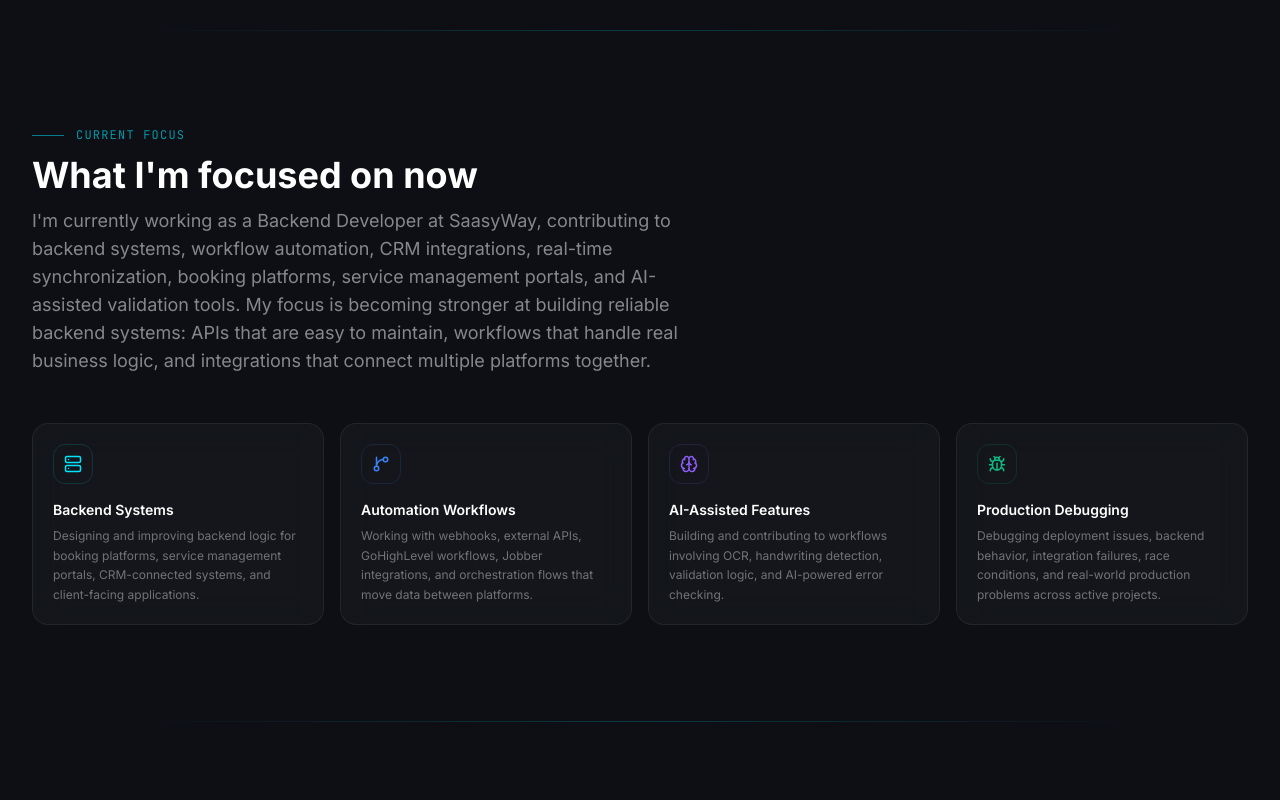
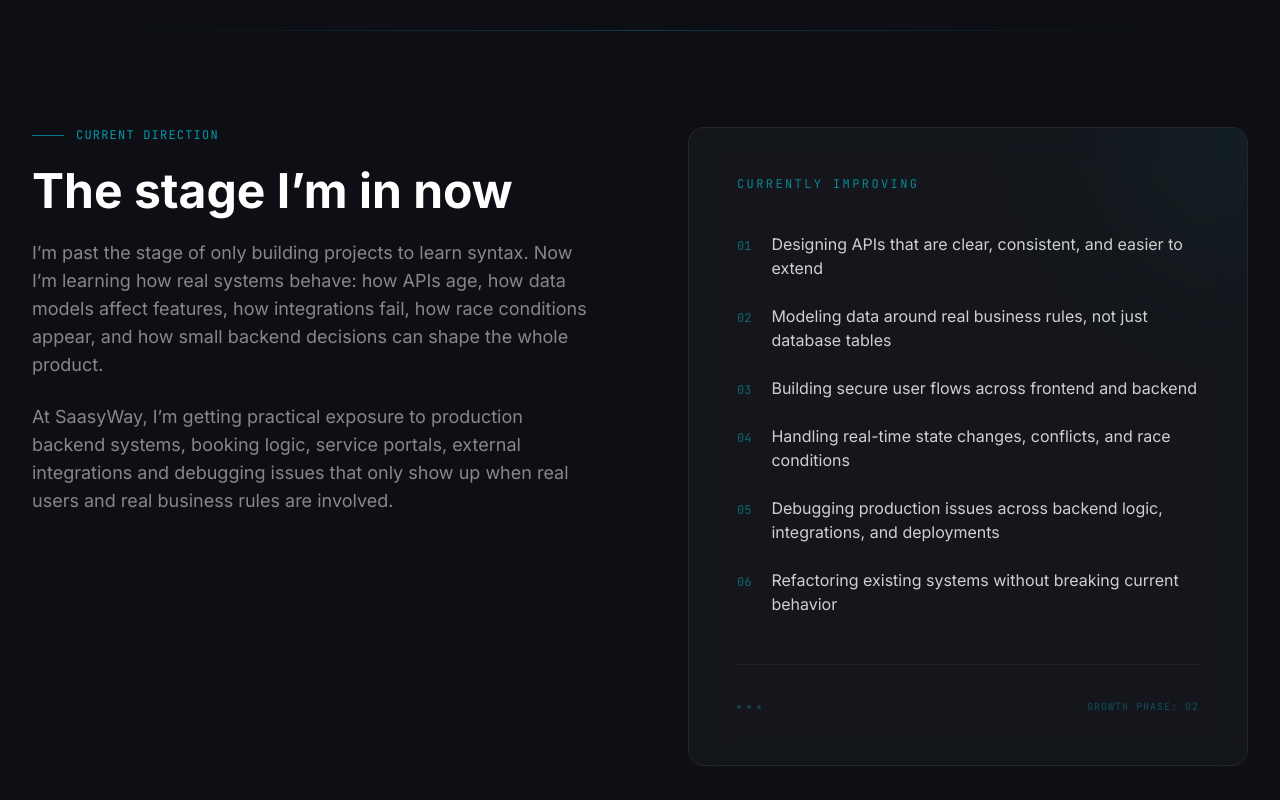
Before and after one commit to mijwad7/mijwad7.github.io, a React (Vite) app: page / in a window 1280 px wide. Shown: the part 820-1620 px from the top of the page. Built offline with nearby package versions, Linux system fonts and the light colour scheme.

Commit message:
feat: add CurrentFocus component and production systems data module

```diff
--- a/src/components/CurrentFocus.jsx
+++ b/src/components/CurrentFocus.jsx
@@ -1,96 +1,101 @@
 import { motion } from 'framer-motion';
-import { Server, GitBranch, Brain, Bug } from 'lucide-react';
-import SectionHeader from './SectionHeader';
 
-const focusCards = [
-  {
-    icon: Server,
-    title: 'Backend Systems',
-    description: 'Designing and improving backend logic for booking platforms, service management portals, CRM-connected systems, and client-facing applications.',
-    color: 'cyan',
-  },
-  {
-    icon: GitBranch,
-    title: 'Automation Workflows',
-    description: 'Working with webhooks, external APIs, GoHighLevel workflows, Jobber integrations, and orchestration flows that move data between platforms.',
-    color: 'blue',
-  },
-  {
-    icon: Brain,
-    title: 'AI-Assisted Features',
-    description: 'Building and contributing to workflows involving OCR, handwriting detection, validation logic, and AI-powered error checking.',
-    color: 'violet',
-  },
-  {
-    icon: Bug,
-    title: 'Production Debugging',
-    description: 'Debugging deployment issues, backend behavior, integration failures, race conditions, and real-world production problems across active projects.',
-    color: 'emerald',
-  },
+const improvements = [
+  'Designing APIs that are clear, consistent, and easier to extend',
+  'Modeling data around real business rules, not just database tables',
+  'Building secure user flows across frontend and backend',
+  'Handling real-time state changes, conflicts, and race conditions',
+  'Debugging production issues across backend logic, integrations, and deployments',
+  'Refactoring existing systems without breaking current behavior',
 ];
-
-const colorMap = {
-  cyan: {
-    bg: 'bg-accent-cyan/8',
-    border: 'border-accent-cyan/15',
-    icon: 'text-accent-cyan',
-    glow: 'hover:shadow-glow-cyan',
-  },
-  blue: {
-    bg: 'bg-accent-blue/8',
-    border: 'border-accent-blue/15',
-    icon: 'text-accent-blue',
-    glow: 'hover:shadow-glow-blue',
-  },
-  violet: {
-    bg: 'bg-accent-violet/8',
-    border: 'border-accent-violet/15',
-    icon: 'text-accent-violet',
-    glow: 'hover:shadow-glow-violet',
-  },
-  emerald: {
-    bg: 'bg-accent-emerald/8',
-    border: 'border-accent-emerald/15',
-    icon: 'text-accent-emerald',
-    glow: '',
-  },
-};
 
 export default function CurrentFocus() {
   return (
     <section id="current-focus" className="py-24 px-4 sm:px-6 lg:px-8">
       <div className="max-w-7xl mx-auto">
-        <SectionHeader
-          label="Current Focus"
-          title="What I'm focused on now"
-          subtitle="I'm currently working as a Backend Developer at SaasyWay, contributing to backend systems, workflow automation, CRM integrations, real-time synchronization, booking platforms, service management portals, and AI-assisted validation tools. My focus is becoming stronger at building reliable backend systems: APIs that are easy to maintain, workflows that handle real business logic, and integrations that connect multiple platforms together."
-        />
+        <div className="grid grid-cols-1 lg:grid-cols-2 gap-12 lg:gap-24 items-start">
 
-        <div className="grid grid-cols-1 sm:grid-cols-2 lg:grid-cols-4 gap-4">
-          {focusCards.map((card, i) => {
-            const c = colorMap[card.color];
-            const Icon = card.icon;
-            return (
-              <motion.div
-                key={i}
-                initial={{ opacity: 0, y: 20 }}
-                whileInView={{ opacity: 1, y: 0 }}
-                viewport={{ once: true, margin: '-60px' }}
-                transition={{ duration: 0.4, delay: i * 0.1 }}
-                className={`glass-card-hover p-5 flex flex-col gap-4 ${c.glow}`}
-              >
-                <div
-                  className={`w-10 h-10 rounded-xl flex items-center justify-center ${c.bg} border ${c.border}`}
+          {/* Left Side: Content */}
+          <motion.div
+            initial={{ opacity: 0, x: -20 }}
+            whileInView={{ opacity: 1, x: 0 }}
+            viewport={{ once: true, margin: '-100px' }}
+            transition={{ duration: 0.6 }}
+            className="flex flex-col gap-6"
+          >
+            <div className="flex items-center gap-3">
+              <span className="h-px w-8 bg-accent-cyan/50" />
+              <span className="terminal-text text-xs uppercase tracking-widest opacity-70">
+                CURRENT DIRECTION
+              </span>
+            </div>
+
+            <h2 className="text-3xl sm:text-4xl lg:text-5xl font-bold text-white leading-tight">
+              The stage I’m in now
+            </h2>
+
+            <div className="flex flex-col gap-6 text-white/50 text-base sm:text-lg leading-relaxed max-w-xl">
+              <p>
+                I’m past the stage of only building projects to learn syntax. Now I’m learning how real
+                systems behave: how APIs age, how data models affect features, how integrations fail,
+                how race conditions appear, and how small backend decisions can shape the whole product.
+              </p>
+              <p>
+                At SaasyWay, I’m getting practical exposure to production backend systems, booking
+                logic, service portals, external integrations and debugging
+                issues that only show up when real users and real business rules are involved.
+              </p>
+            </div>
+          </motion.div>
+
+          {/* Right Side: Focus List */}
+          <motion.div
+            initial={{ opacity: 0, x: 20 }}
+            whileInView={{ opacity: 1, x: 0 }}
+            viewport={{ once: true, margin: '-100px' }}
+            transition={{ duration: 0.6, delay: 0.2 }}
+            className="glass-card p-8 lg:p-12 relative overflow-hidden"
+          >
+            {/* Background elements */}
+            <div className="absolute top-0 right-0 w-64 h-64 bg-accent-cyan/5 blur-[80px] -mr-32 -mt-32 rounded-full" />
+
+            <h3 className="terminal-text text-xs uppercase tracking-[0.2em] mb-10 opacity-60">
+              Currently improving
+            </h3>
+
+            <div className="flex flex-col gap-6">
+              {improvements.map((item, i) => (
+                <motion.div
+                  key={i}
+                  initial={{ opacity: 0, x: 10 }}
+                  whileInView={{ opacity: 1, x: 0 }}
+                  viewport={{ once: true }}
+                  transition={{ duration: 0.4, delay: 0.3 + i * 0.1 }}
+                  className="flex items-start gap-5 group cursor-default"
                 >
-                  <Icon size={18} className={c.icon} />
-                </div>
-                <div>
-                  <h3 className="font-semibold text-white text-sm mb-1.5">{card.title}</h3>
-                  <p className="text-white/40 text-xs leading-relaxed">{card.description}</p>
-                </div>
-              </motion.div>
-            );
-          })}
+                  <span className="font-mono text-xs text-accent-cyan/40 mt-1.5 transition-colors group-hover:text-accent-cyan">
+                    {(i + 1).toString().padStart(2, '0')}
+                  </span>
+                  <span className="text-white/80 group-hover:text-white transition-colors text-sm sm:text-base leading-tight">
+                    {item}
+                  </span>
+                </motion.div>
+              ))}
+            </div>
+
+            {/* Bottom decoration */}
+            <div className="mt-12 pt-8 border-t border-white/5 flex justify-between items-center">
+              <div className="flex gap-1.5">
+                {[...Array(3)].map((_, i) => (
+                  <div key={i} className="w-1 h-1 rounded-full bg-accent-cyan/20" />
+                ))}
+              </div>
+              <span className="terminal-text text-[10px] uppercase tracking-widest opacity-30">
+                Growth Phase: 02
+              </span>
+            </div>
+          </motion.div>
+
         </div>
       </div>
     </section>
--- a/src/data/productionSystems.js
+++ b/src/data/productionSystems.js
@@ -1,17 +1,50 @@
 export const productionSystems = [
   {
     id: 1,
-    name: 'AI Paper Form Validation Tool',
-    summary: 'An AI-assisted tool that helps users check physical paper forms for missing fields, handwriting issues, mismatched information, and possible filing mistakes.',
-    contribution: 'Built the interface quickly using Lovable and integrated OpenAI to analyze uploaded form images, read handwritten content, and return a clear validation report.',
-    technicalDepth: `The interesting challenge was turning a physical paper process into a digital validation workflow. The system needed to handle imperfect images, messy handwriting, missing signatures, incomplete fields, and mismatched address information in a way that was simple for users to understand.`,
-    stack: ['Lovable', 'OpenAI Integration', 'Image Validation', 'Handwriting Detection', 'OCR Processing', 'AI Error Checking', 'Form Validation Workflows'],
-    icon: 'FileCheck',
-    color: 'cyan',
-    diagramType: 'validation',
+    name: 'Jobber and GoHighLevel Integration',
+    summary: 'An API workflow that connects a pricing calculator with Jobber availability, Jobber job creation, and GoHighLevel booking confirmation automation.',
+    contribution: 'Worked on designing the integration workflow for quote approval, booking date selection, Jobber availability, client lookup or creation, job creation, and GoHighLevel confirmation automation.',
+    technicalDepth: `The workflow needed to connect multiple systems without breaking the booking experience. It had to check real Jobber availability, prevent double-booking, create or reuse client records, map approved quote data into a Jobber job, calculate labor estimates, convert labor hours into usable calendar slot durations, and trigger confirmation workflows through GoHighLevel.`,
+    stack: ['Jobber API', 'GoHighLevel Automation', 'Booking Workflow Design', 'Client Lookup', 'Job Creation', 'Calendar Availability', 'Labor Calculation', 'Double-Booking Prevention'],
+    icon: 'GitBranch',
+    color: 'blue',
+    diagramType: 'integration',
   },
   {
     id: 2,
+    name: 'Multi-Category Booking and Package System',
+    summary: 'A booking platform originally built for golf simulator and coaching sessions, later refactored to support dynamic service categories.',
+    contribution: 'Refactored the existing booking architecture from a golf-specific structure into a more dynamic category-based system. Implemented the flow where admins can add categories, configure staff availability, create packages, and allow customers to book slots.',
+    technicalDepth: `The main challenge was changing the system from fixed booking types into a scalable structure. The original platform was built around simulator and coaching functionality, but the new requirement needed dynamic categories that could support different services without rewriting the booking logic each time. This required rethinking how categories, staff availability, packages, customer bookings, and package purchases connect together.`,
+    stack: ['Booking Architecture', 'Backend Refactoring', 'Dynamic Categories', 'Staff Availability', 'Package Management', 'Customer Booking Flow', 'Scalable Data Modeling', 'Role-Based Workflows'],
+    icon: 'Calendar',
+    color: 'violet',
+    diagramType: 'booking',
+  },
+  {
+    id: 3,
+    name: 'Service Management Portal',
+    summary: 'A secure portal where users can view, claim, and manage service requests synced from GoHighLevel based on their area and industry.',
+    contribution: 'Worked on the service management dashboard, secure user flow, GoHighLevel syncing, and matching logic that shows users only the service requests relevant to their location and industry.',
+    technicalDepth: `The important part was preventing double-booking and keeping job visibility accurate. Once a service request was accepted, it needed to disappear for other users so that the same job could not be claimed twice.`,
+    stack: ['Authentication', 'GoHighLevel Webhooks', 'Service Request Syncing', 'Filtering Logic', 'Location-Based Matching', 'Industry Matching', 'Real-Time Job Claiming', 'Double-Booking Prevention'],
+    icon: 'Shield',
+    color: 'emerald',
+    diagramType: 'portal',
+  },
+  {
+    id: 4,
+    name: 'Fast Website and CRM Setup System',
+    summary: 'A setup workflow that lets users create a website and CRM experience quickly while the heavier GoHighLevel setup runs in the background.',
+    contribution: 'Worked on the split-path setup flow where users immediately receive a temporary mirror site while the real GoHighLevel account, CRM, and template setup continue in the background.',
+    technicalDepth: `The key challenge was user experience. HighLevel account creation and template loading can take time, so the system avoids making users wait by showing an instant mirror version first, then completing the real setup asynchronously through the GHL API.`,
+    stack: ['GoHighLevel API', 'Background Workflows', 'Async Setup Flow', 'Mirror Site Generation', 'CRM Automation', 'Data Mapping', 'UX Optimization'],
+    icon: 'Zap',
+    color: 'amber',
+    diagramType: 'async',
+  },
+  {
+    id: 5,
     name: 'GoHighLevel Marketing Data Automation',
     summary: 'An automation system that pulls marketing, funnel, workflow, and lead data from GoHighLevel and organizes it into a live reporting spreadsheet.',
     contribution: 'Worked on pulling structured data from the GoHighLevel API, organizing funnel and workflow statistics, and pushing the cleaned data into Google Sheets for reporting.',
@@ -22,47 +55,14 @@ export const productionSystems = [
     diagramType: 'automation',
   },
   {
-    id: 3,
-    name: 'Fast Website and CRM Setup System',
-    summary: 'A setup workflow that lets users create a website and CRM experience quickly while the heavier GoHighLevel setup runs in the background.',
-    contribution: 'Worked on the split-path setup flow where users immediately receive a temporary mirror site while the real GoHighLevel account, CRM, and template setup continue in the background.',
-    technicalDepth: `The key challenge was user experience. HighLevel account creation and template loading can take time, so the system avoids making users wait by showing an instant mirror version first, then completing the real setup asynchronously through the GHL API.`,
-    stack: ['GoHighLevel API', 'Background Workflows', 'Async Setup Flow', 'Mirror Site Generation', 'CRM Automation', 'Data Mapping', 'UX Optimization'],
-    icon: 'Zap',
-    color: 'amber',
-    diagramType: 'async',
-  },
-  {
-    id: 4,
-    name: 'Service Management Portal',
-    summary: 'A secure portal where users can view, claim, and manage service requests synced from GoHighLevel based on their area and industry.',
-    contribution: 'Worked on the service management dashboard, secure user flow, GoHighLevel syncing, and matching logic that shows users only the service requests relevant to their location and industry.',
-    technicalDepth: `The important part was preventing double-booking and keeping job visibility accurate. Once a service request was accepted, it needed to disappear for other users so that the same job could not be claimed twice.`,
-    stack: ['Authentication', 'GoHighLevel Webhooks', 'Service Request Syncing', 'Filtering Logic', 'Location-Based Matching', 'Industry Matching', 'Real-Time Job Claiming', 'Double-Booking Prevention'],
-    icon: 'Shield',
-    color: 'emerald',
-    diagramType: 'portal',
-  },
-  {
-    id: 5,
-    name: 'Multi-Category Booking and Package System',
-    summary: 'A booking platform originally built for golf simulator and coaching sessions, later refactored to support dynamic service categories.',
-    contribution: 'Refactored the existing booking architecture from a golf-specific structure into a more dynamic category-based system. Implemented the flow where admins can add categories, configure staff availability, create packages, and allow customers to book slots.',
-    technicalDepth: `The main challenge was changing the system from fixed booking types into a scalable structure. The original platform was built around simulator and coaching functionality, but the new requirement needed dynamic categories that could support different services without rewriting the booking logic each time. This required rethinking how categories, staff availability, packages, customer bookings, and package purchases connect together.`,
-    stack: ['Booking Architecture', 'Backend Refactoring', 'Dynamic Categories', 'Staff Availability', 'Package Management', 'Customer Booking Flow', 'Scalable Data Modeling', 'Role-Based Workflows'],
-    icon: 'Calendar',
-    color: 'violet',
-    diagramType: 'booking',
-  },
-  {
     id: 6,
-    name: 'Pricing Calculator to Jobber and GoHighLevel Integration',
-    summary: 'An API workflow that connects a pricing calculator with Jobber availability, Jobber job creation, and GoHighLevel booking confirmation automation.',
-    contribution: 'Worked on designing the integration workflow for quote approval, booking date selection, Jobber availability, client lookup or creation, job creation, and GoHighLevel confirmation automation.',
-    technicalDepth: `The workflow needed to connect multiple systems without breaking the booking experience. It had to check real Jobber availability, prevent double-booking, create or reuse client records, map approved quote data into a Jobber job, calculate labor estimates, convert labor hours into usable calendar slot durations, and trigger confirmation workflows through GoHighLevel.`,
-    stack: ['Jobber API', 'GoHighLevel Automation', 'Booking Workflow Design', 'Client Lookup', 'Job Creation', 'Calendar Availability', 'Labor Calculation', 'Double-Booking Prevention'],
-    icon: 'GitBranch',
-    color: 'blue',
-    diagramType: 'integration',
+    name: 'AI Paper Form Validation Tool',
+    summary: 'An AI-assisted tool that helps users check physical paper forms for missing fields, handwriting issues, mismatched information, and possible filing mistakes.',
+    contribution: 'Built the interface quickly using Lovable and integrated OpenAI to analyze uploaded form images, read handwritten content, and return a clear validation report.',
+    technicalDepth: `The interesting challenge was turning a physical paper process into a digital validation workflow. The system needed to handle imperfect images, messy handwriting, missing signatures, incomplete fields, and mismatched address information in a way that was simple for users to understand.`,
+    stack: ['Lovable', 'OpenAI Integration', 'Image Validation', 'Handwriting Detection', 'OCR Processing', 'AI Error Checking', 'Form Validation Workflows'],
+    icon: 'FileCheck',
+    color: 'cyan',
+    diagramType: 'validation',
   },
 ];
```
